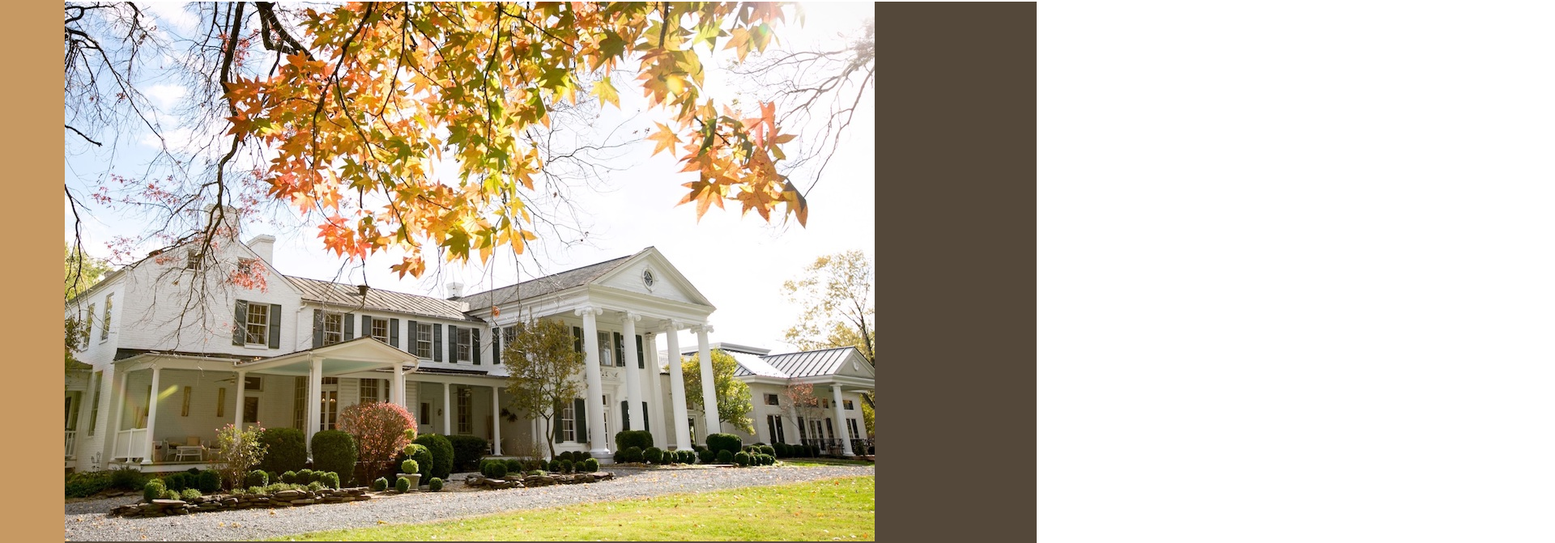
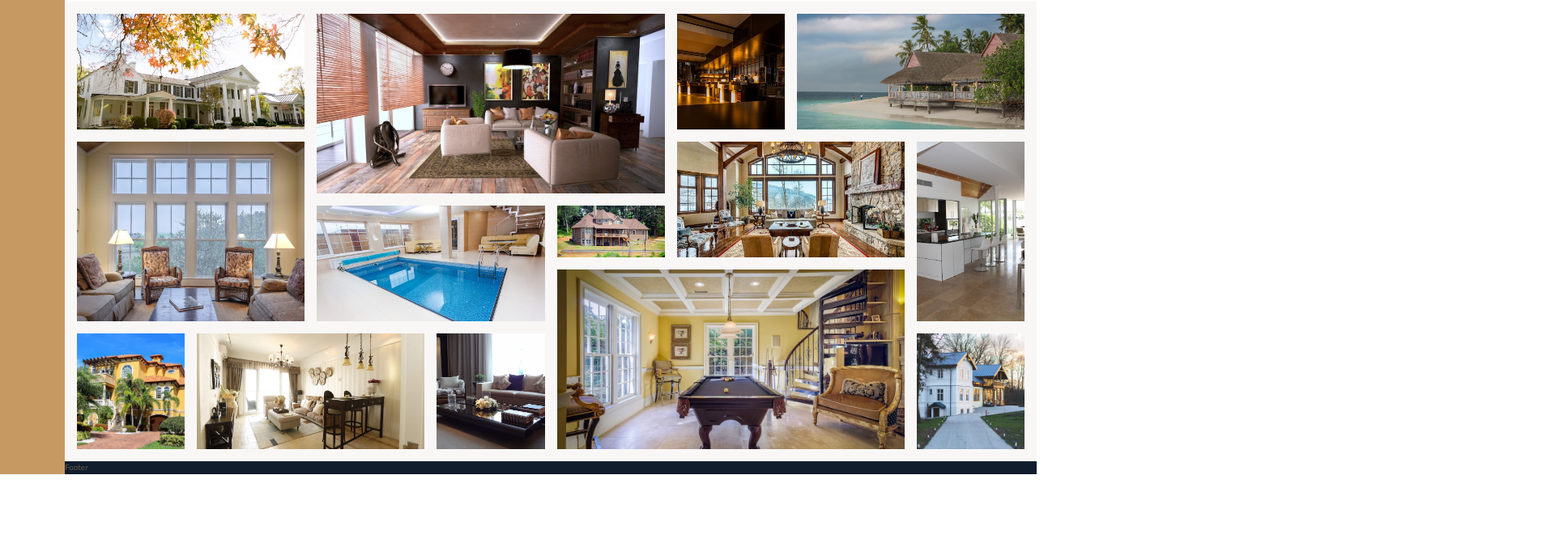
Before and after one commit to chewdev/css-sass-practice-3, a website: page index.html in a window 1280 px wide. Shown: the part 3070-3741 px from the top of the page at 81% size, 1920 px wide, since content can reach past the window. After the commit the page ends 3656 px from the top, so only its background shows below. Drawn offline with nearby package versions, Linux system fonts and the light colour scheme; files that its build step writes are made by us from their sources.

Commit message:
Add gallery section initial classes and styles

```diff
--- a/sass/_gallery.scss
+++ b/sass/_gallery.scss
@@ -1,4 +1,77 @@
 .gallery {
-  background-color: $color-grey-dark-1;
+  background-color: $color-grey-light-1;
   grid-column: full-start / full-end;
+
+  display: grid;
+  grid-template-columns: repeat(8, 1fr);
+  grid-template-rows: repeat(7, 5vw);
+  grid-gap: 1.5rem;
+
+  padding: 1.5rem;
+
+  &__item {
+    &--1 {
+      grid-row: 1 / span 2;
+      grid-column: 1 / span 2;
+    }
+    &--2 {
+      grid-row: 1 / span 3;
+      grid-column: 3 / span 3;
+    }
+    &--3 {
+      grid-row: 1 / span 2;
+      grid-column: 6 / 7;
+    }
+    &--4 {
+      grid-row: 1 / span 2;
+      grid-column: 7 / span 2;
+    }
+    &--5 {
+      grid-row: 3 / span 3;
+      grid-column: 1 / span 2;
+    }
+    &--6 {
+      grid-row: 4 / span 2;
+      grid-column: 3 / span 2;
+    }
+    &--7 {
+      grid-row: 4 / 5;
+      grid-column: 5 / 6;
+    }
+    &--8 {
+      grid-row: 3 / span 2;
+      grid-column: 6 / span 2;
+    }
+    &--9 {
+      grid-row: 3 / span 3;
+      grid-column: 8 / 9;
+    }
+    &--10 {
+      grid-row: 6 / span 2;
+      grid-column: 1 / 2;
+    }
+    &--11 {
+      grid-row: 6 / span 2;
+      grid-column: 2 / span 2;
+    }
+    &--12 {
+      grid-row: 6 / span 2;
+      grid-column: 4 / 5;
+    }
+    &--13 {
+      grid-row: 5 / span 3;
+      grid-column: 5 / span 3;
+    }
+    &--14 {
+      grid-row: 6 / span 2;
+      grid-column: 8 / 9;
+    }
+  }
+
+  &__img {
+    width: 100%;
+    height: 100%;
+    object-fit: cover;
+    display: block;
+  }
 }
```
